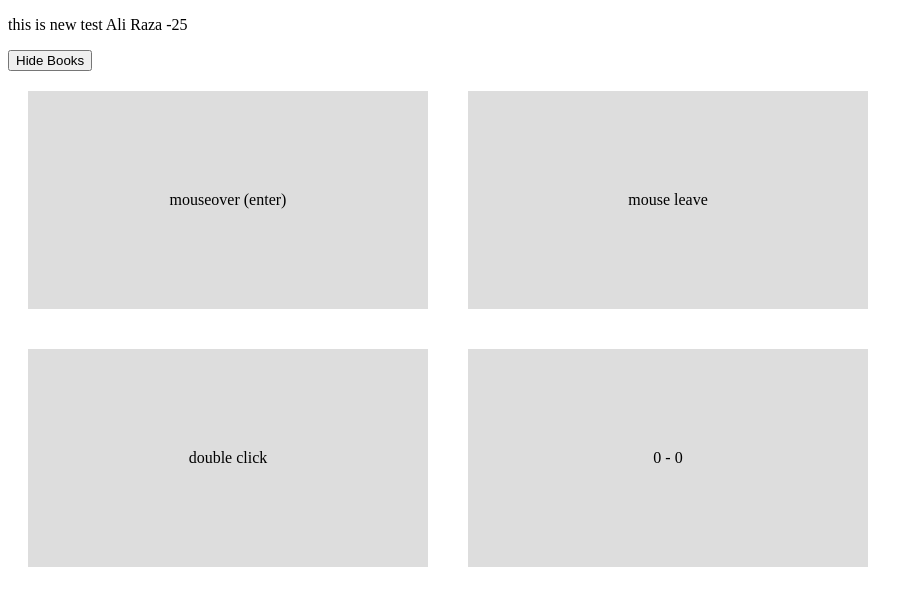
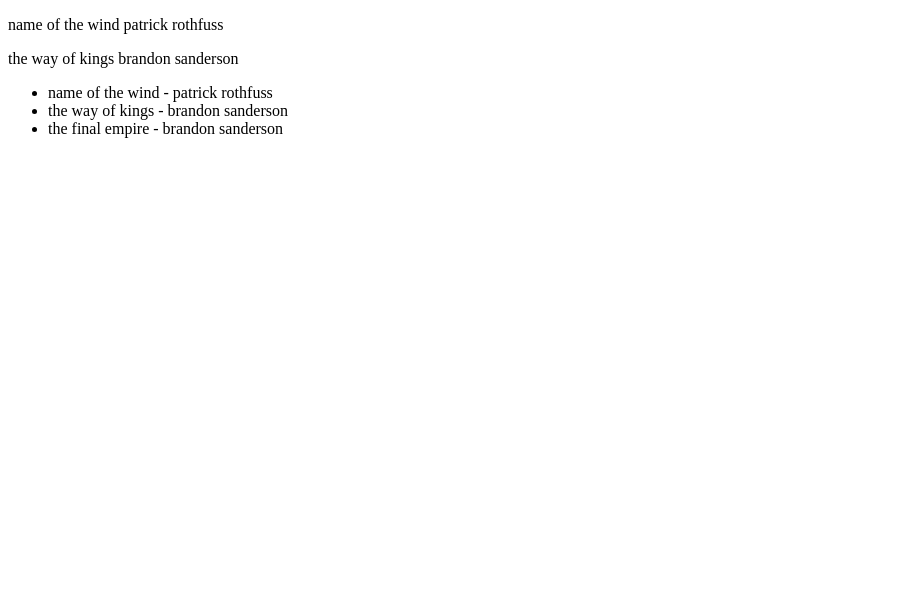
Before and after one commit to alirza143/vue-js, a plain HTML site: page index.html in a window 1280 px wide. Shown: the whole page, without its empty margins (0-923 px from the left). Drawn offline with nearby package versions, Linux system fonts and the light colour scheme.

Commit message:
list a array or object or data

```diff
--- a/app.js
+++ b/app.js
@@ -3,28 +3,17 @@ const app = Vue.createApp({
     data() {
         return {
             showBooks : true,
-            title : "this is new test",
-            author : "Ali Raza",
-            age : "25",
-            x:0,
-            y:0
+            books : [
+                { title: 'name of the wind', author: 'patrick rothfuss' },
+                { title: 'the way of kings' , author: ' brandon sanderson' },
+                {title: 'the final empire' , author: ' brandon sanderson' },
+            ]
         }
     },
     methods : {
         toggleShowBooks(){
             this.showBooks = !this.showBooks;
         },
-
-        handleEvent(e,data){
-            console.log(e.type);
-            if(data){
-                console.log(data)
-            }
-        },
-        handleMouseMove(e){
-            this.x = e.offsetX;
-            this.y = e.offsetY;
-        }
     }
 });
 
--- a/index.html
+++ b/index.html
@@ -21,18 +21,13 @@
 
     <div id="app">
         <div v-if="showBooks">
-            <p>{{title}} {{ author }} -{{ age }}</p>
+            <p>{{ books[0].title }} {{books[0].author }}</p>
+            <p>{{ books[1].title }} {{ books[1].author }}</p>
+
+            <ul>
+                <li v-for="item in books">{{item.title}} - {{item.author}}</li>
+            </ul>
         </div>
-        <button @click="toggleShowBooks">
-            <span v-if="showBooks">Hide Books</span>
-            <span v-else>Show Books</span>
-        </button>
-        <br>
-        <!-- mouse events -->
-        <div class="box" @mouseover="handleEvent($event,8 )">mouseover (enter)</div>
-        <div class="box" @mouseleave="handleEvent">mouse leave</div>
-        <div class="box" @dblclick="handleEvent">double click</div>
-        <div class="box" @mousemove="handleMouseMove">{{x}} - {{y}}</div>
     </div>
     <script src="app.js"></script>
 </body>
```
